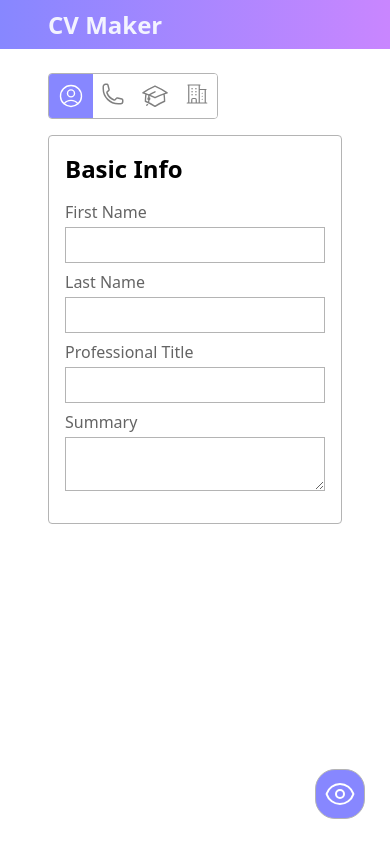
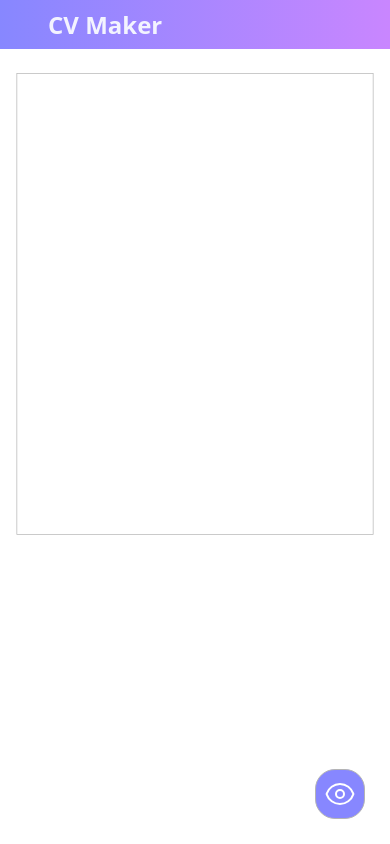
Before and after one commit to NotRelix/cv-maker, a React (Vite) app: page / in a window 390 px wide. Both pictures are taken after a click on the element 340 px from the left and 794 px from the top of the page. Built offline with nearby package versions, Linux system fonts and the light colour scheme.

Commit message:
fix: add responsiveness to cv

```diff
--- a/src/App.css
+++ b/src/App.css
@@ -12,6 +12,7 @@
   gap: 24px;
   padding: 24px 48px;
   max-height: 100%;
+  overflow-y: hidden;
 }
 
 textarea {
--- a/src/App.jsx
+++ b/src/App.jsx
@@ -7,7 +7,7 @@ import { userInfoData } from './data/userInfoData'
 
 function App() {
   const [userInfo, setUserInfo] = useState(userInfoData);
-  const [toggleCV, setToggleCV] = useState(true);
+  const [toggleCV, setToggleCV] = useState(false);
 
   function onChange(e, key) {
     setUserInfo({ ...userInfo, [key]: e.target.value })
--- a/src/components/UserCV.jsx
+++ b/src/components/UserCV.jsx
@@ -4,14 +4,12 @@ import ContactInfo from './ContactInfo';
 
 const UserCV = ({ userInfo, toggleCV }) => {
   return (
-    <article className={`user-cv ${toggleCV === false ? "user-cv-hidden" : ""}`}>
-      <section className='user-cv__container'>
-        <section className="user-cv__top-section">
-          <BasicInfo userInfo={userInfo} />
-          <ContactInfo userInfo={userInfo} />
-        </section>
+    <section className={`user-cv__container ${toggleCV === false ? "user-cv-hidden" : ""}`}>
+      <section className="user-cv__top-section">
+        <BasicInfo userInfo={userInfo} />
+        <ContactInfo userInfo={userInfo} />
       </section>
-    </article>
+    </section>
   )
 }
 
--- a/src/styles/SelectEdit.css
+++ b/src/styles/SelectEdit.css
@@ -4,6 +4,7 @@
   border: 1px solid var(--border);
   border-radius: 4px;
   overflow: hidden;
+  flex-shrink: 0;
 }
 
 .select-edit__icon {
--- a/src/styles/UserCV.css
+++ b/src/styles/UserCV.css
@@ -1,12 +1,3 @@
-.user-cv {
-  display: flex;
-  justify-content: center;
-  align-items: start;
-  max-height: 100%;
-  overflow-y: auto;
-  word-break: break-all;
-}
-
 .user-cv__container {
   flex-shrink: 0;
   border: 1px solid var(--border);
@@ -14,6 +5,9 @@
   width: 510px;
   height: 660px;
   padding: 16px;
+  overflow-y: auto;
+  word-break: break-all;
+  transform-origin: top;
 }
 
 .user-cv__top-section {
@@ -22,8 +16,9 @@
 }
 
 @media (max-width: 1000px) {
-  .user-cv {
+  .user-cv__container {
     position: absolute;
+    top: 24px;
     left: 50%;
     transform: translateX(-50%);
   }
@@ -32,3 +27,21 @@
     display: none;
   }
 }
+
+@media (max-width: 560px) {
+  .user-cv__container {
+    transform: translateX(-50%) scale(0.8);
+  }
+}
+
+@media (max-width: 450px) {
+  .user-cv__container {
+    transform: translateX(-50%) scale(0.7);
+  }
+}
+
+@media (max-width: 380px) {
+  .user-cv__container {
+    transform: translateX(-50%) scale(0.6);
+  }
+}
```
